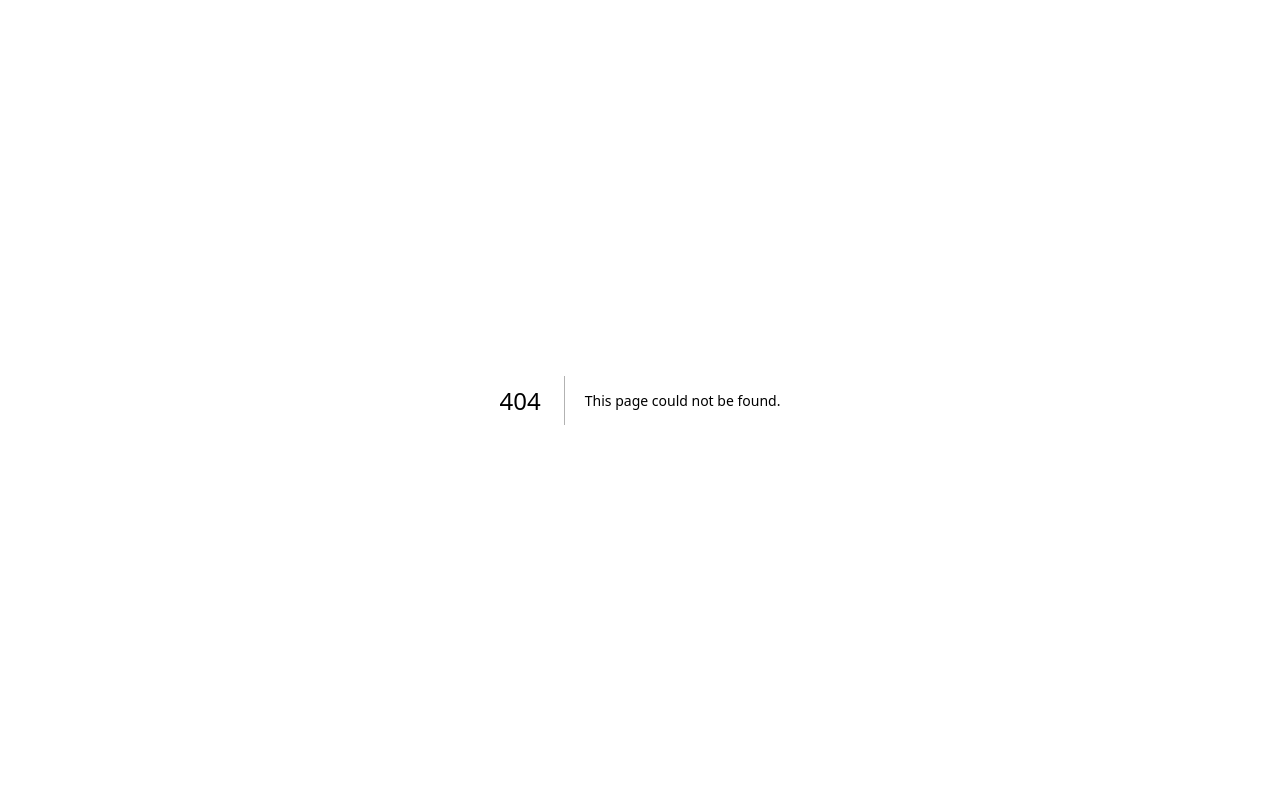
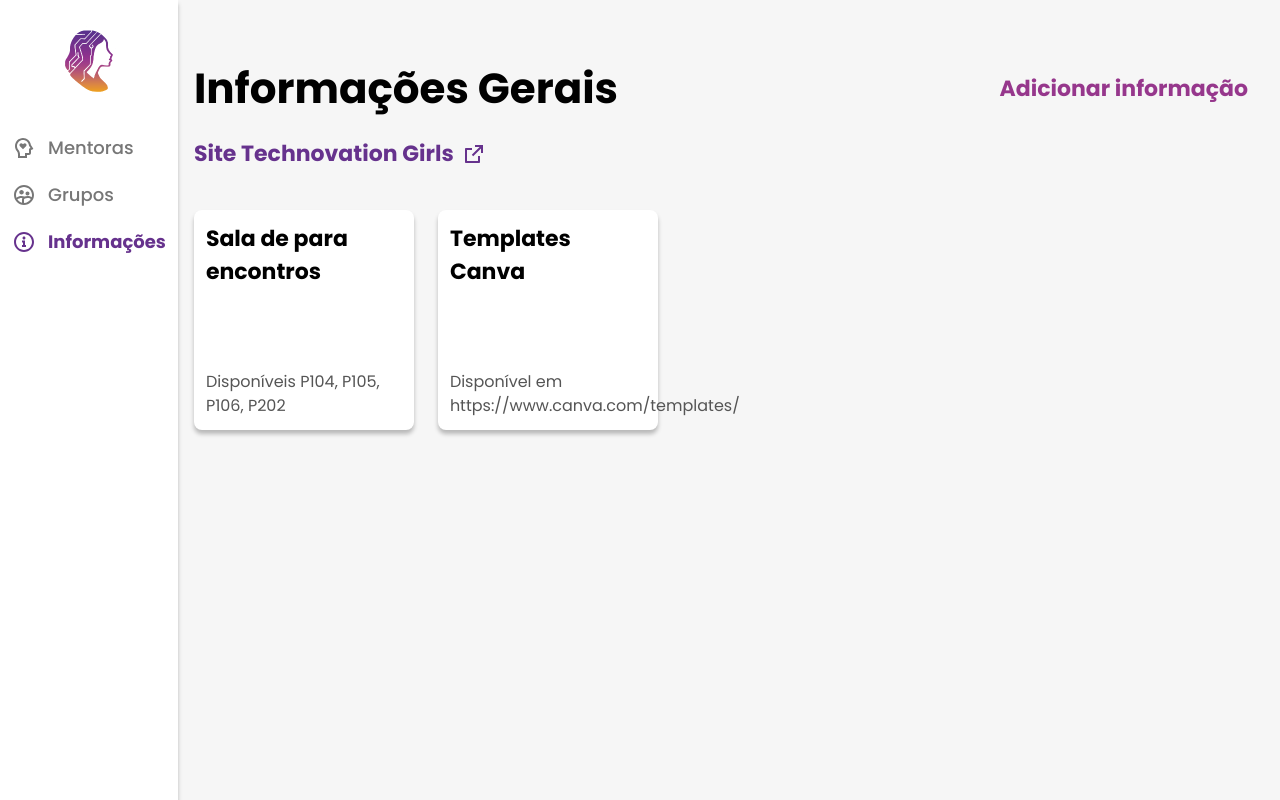
Before and after one commit to gustavo-bueno/oficina-frontend, a Next.js app: page /informacoes in a window 1280 px wide. Before the commit this address had no page. Built offline with nearby package versions, Linux system fonts and the light colour scheme.

Commit message:
feat: groups and informations pages

```diff
--- /dev/null
+++ b/src/app/(dashboard)/grupos/page.tsx
@@ -0,0 +1,69 @@
+'use client'
+
+import Button from "@/app/components/Button"
+import Input from "@/app/components/Input"
+import { yupResolver } from "@hookform/resolvers/yup"
+import { RiDeleteBinLine } from "@remixicon/react"
+import { FormProvider, useForm } from "react-hook-form"
+import * as yup from 'yup'
+
+
+const mentorSchema = yup.object().shape({
+    email: yup.string().email("Email inválido").required("Campo obrigatório"),
+    name: yup.string().min(2, "Mínimo de 8 caracteres").required("Campo obrigatório")
+})
+
+const Mentoras = () => {
+  const mentorForm = useForm<any>({
+    resolver: yupResolver(mentorSchema),
+  })
+
+  const onSubmit = async () => {}
+
+  return (
+<div
+     className="pt-10"
+
+>
+  <div className="flex items-center justify-between">
+    <h1 className="text-black text-[42px] font-bold">
+      Grupos
+    </h1>
+    <button className="text-primary text-[22px] font-bold border-none p-4">
+      Criar grupo
+    </button>
+  </div>
+    <div className="flex flex-wrap gap-[32px] mt-10">
+      <div className="w-[300px] h-[300px] bg-white p-[12px] shadow-custom rounded-lg flex flex-col justify-between">
+          <div className="flex items-center gap-[6px] justify-between">
+              <p className="text-[22px] text-black font-bold">
+                Meninas na computação
+              </p>
+              <div className="bg-[#C7F9A7] font-bold text-black rounded-full w-[120px] h-[30px] flex items-center justify-center">
+                  Pitch
+              </div>
+          </div>
+          <span className="text-grey">
+            3 integrantes
+          </span>
+      </div>
+      <div className="w-[300px] h-[300px] bg-white p-[12px] shadow-custom rounded-lg flex flex-col justify-between">
+          <div className="flex items-center gap-[6px] justify-between">
+              <p className="text-[22px] text-black font-bold">
+               GirlsPower
+              </p>
+              <div className="bg-[#FF96EC] font-bold text-black rounded-full w-[120px] h-[30px] flex items-center justify-center">
+                  Ideia
+              </div>
+          </div>
+          <span className="text-grey">
+            5 integrantes
+          </span>
+      </div>
+    </div>
+    </div>
+
+  )
+}
+
+export default Mentoras
--- /dev/null
+++ b/src/app/(dashboard)/informacoes/page.tsx
@@ -0,0 +1,67 @@
+'use client'
+
+import Button from "@/app/components/Button"
+import Input from "@/app/components/Input"
+import { yupResolver } from "@hookform/resolvers/yup"
+import { RiDeleteBinLine, RiExternalLinkLine } from "@remixicon/react"
+import Link from "next/link"
+import { FormProvider, useForm } from "react-hook-form"
+import * as yup from 'yup'
+
+
+const mentorSchema = yup.object().shape({
+    email: yup.string().email("Email inválido").required("Campo obrigatório"),
+    name: yup.string().min(2, "Mínimo de 8 caracteres").required("Campo obrigatório")
+})
+
+const Mentoras = () => {
+  const mentorForm = useForm<any>({
+    resolver: yupResolver(mentorSchema),
+  })
+
+  const onSubmit = async () => {}
+
+  return (
+<div
+     className="pt-10"
+
+>
+
+  <div className="flex items-center justify-between">
+    <h1 className="text-black text-[42px] font-bold">
+      Informações Gerais
+    </h1>
+    <button className="text-secondary text-[22px] font-bold border-none p-4">
+      Adicionar informação
+    </button>
+  </div>
+
+    <Link className="flex mb-10 mt-4 items-center text-primary font-bold text-[22px] gap-[8px]" href="https://www.technovationbrasil.org/">
+      Site Technovation Girls
+      <RiExternalLinkLine />
+    </Link>
+
+    <div className="flex flex-wrap gap-[24px]">
+      <div className="w-[220px] h-[220px] bg-white p-[12px] shadow-custom rounded-lg flex flex-col justify-between">
+              <p className="text-[22px] text-black font-bold">
+              Sala de para encontros
+              </p>
+          <span className="text-grey text-ellipsis">
+            Disponíveis P104, P105, P106, P202
+          </span>
+      </div>
+      <div className="w-[220px] h-[220px] bg-white p-[12px] shadow-custom rounded-lg flex flex-col justify-between">
+              <p className="text-[22px] text-black font-bold">
+              Templates Canva
+              </p>
+          <span className="text-grey text-ellipsis">
+           Disponível em https://www.canva.com/templates/
+          </span>
+      </div>
+    </div>
+    </div>
+
+  )
+}
+
+export default Mentoras
```
